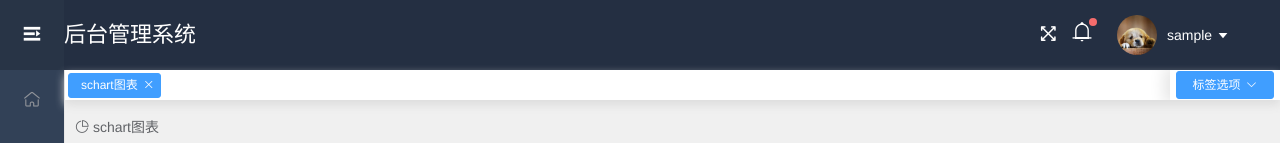
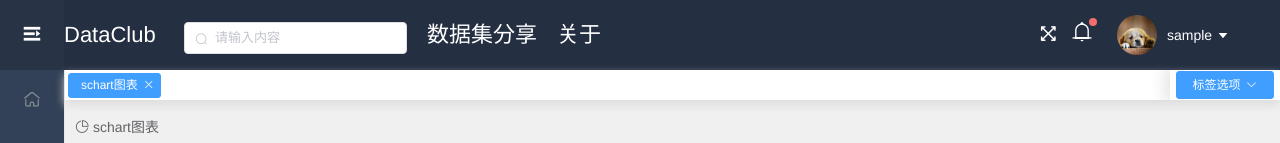
Before and after one commit to a1254898873/myVueProject, a Vue app: page /charts in a window 1280 px wide. Shown: the top 143 px of the page. Built offline with nearby package versions, Linux system fonts and the light colour scheme; sample sign-in values are in the browser's storage.

Commit message:
add search input

```diff
--- a/src/components/common/Header.vue
+++ b/src/components/common/Header.vue
@@ -8,16 +8,20 @@
       <i v-else class="el-icon-s-unfold"></i>
     </div>
 
+    <!-- 系统logo -->
+    <div class="logo">DataClub</div>
 
-        <!-- 系统logo -->
-        <div class="logo">后台管理系统</div>
-
+    <div class="header-left">
+      <el-input placeholder="请输入内容" v-model="searchValue">
+        <i slot="prefix" class="el-input__icon el-icon-search"></i>
+      </el-input>
+    </div>
+    <div class="dataframe">数据集分享</div>
+    <div class="about">关于</div>
 
     <!-- 头部组件右边功能区 -->
     <div class="header-right">
       <div class="header-user-con">
-
-
         <!-- 全屏显示 -->
         <div class="btn-fullscreen" @click="handleFullScreen">
           <!--tooltip提供了两个主题：dark和light，通过 effect 设置主题 -->
@@ -27,15 +31,10 @@
           </el-tooltip>
         </div>
 
-
         <!-- 消息中心 -->
         <div class="btn-bell">
           <!--  -->
-                    <el-tooltip
-                        effect="dark"
-                        :content="message?`有${message}条未读消息`:`消息中心`"
-                        placement="bottom"
-                    >
+          <el-tooltip effect="dark" :content="message?`有${message}条未读消息`:`消息中心`" placement="bottom">
             <router-link to="/tabs">
               <i class="el-icon-bell"></i>
             </router-link>
@@ -44,15 +43,13 @@
           <span class="btn-bell-badge" v-if="message"></span>
         </div>
 
-
         <!-- 用户头像 -->
         <div class="user-avator">
           <img src="../../assets/img/img.jpg" />
         </div>
 
-
         <!-- 用户名下拉菜单：trigger属性配置 click 激活
-                command：点击菜单项触发的事件回调 -->
+        command：点击菜单项触发的事件回调-->
         <el-dropdown class="user-name" trigger="click" @command="handleCommand">
           <span class="el-dropdown-link">
             {{username}}
@@ -66,63 +63,53 @@
             <el-dropdown-item divided command="loginout">退出登录</el-dropdown-item>
           </el-dropdown-menu>
         </el-dropdown>
-
-
       </div>
     </div>
   </div>
 </template>
 <script>
-
-
 // 加载bus实现组件通信
-    import bus from '../../utils/bus';
-
+import bus from "../../utils/bus";
 
 export default {
   data() {
     return {
       collapse: false,
       fullscreen: false,
-                name: 'AsunaCC',
-                message: 2
+      name: "AsunaCC",
+      message: 2,
+      searchValue: ""
     };
   },
-
 
   // 监控自定义属性
   computed: {
     username() {
       // 从本地存储中获取值
-                let username = localStorage.getItem('ms_username');
+      let username = localStorage.getItem("ms_username");
       // 对获取到的值进行判断，如果从本地存储能够获取到值，则使用该值，如果不能获取到，则使用 data 中设置的值
       return username ? username : this.name;
     }
   },
 
-
   methods: {
-
-
     // 用户名下拉菜单选择事件
     handleCommand(command) {
       //退出登录事件
-                if (command == 'loginout') {
+      if (command == "loginout") {
         // 从本地存储中删除用户名
-                    localStorage.removeItem('ms_username');
+        localStorage.removeItem("ms_username");
         // 跳转到登录页面
-                    this.$router.push('/login');
+        this.$router.push("/login");
       }
     },
-
 
     // 侧边栏折叠
     collapseChage() {
       this.collapse = !this.collapse;
       // 通过bus发送信息
-                bus.$emit('collapse', this.collapse);
+      bus.$emit("collapse", this.collapse);
     },
-
 
     // 全屏事件
     handleFullScreen() {
@@ -160,16 +147,15 @@
     }
   },
 
-
   // 初始化页面完成后，对页面可见区域宽度进行判定，如果页面宽度小于1500，则触发 collapseChage 方法。
   mounted() {
     if (document.body.clientWidth < 1500) {
       this.collapseChage();
     }
     //通过 bus 通信获取 message 的值。
-            bus.$on('msg', (e) => {
+    bus.$on("msg", e => {
       this.message = e;
-            })
+    });
   }
 };
 </script>
@@ -185,6 +171,21 @@
   font-size: 22px;
   color: #fff;
 }
+.header-left {
+  float: left;
+  line-height: 70px;
+}
+.dataframe {
+  margin-left: 20px;
+  margin-right: 20px;
+  float: left;
+  line-height: 70px;
+}
+.about {
+  margin-right: 20px;
+  float: left;
+  line-height: 70px;
+}
 .collapse-btn {
   float: left;
   padding: 0 21px;
@@ -193,7 +194,7 @@
 }
 .header .logo {
   float: left;
-        width: 250px;
+  width: 120px;
   line-height: 70px;
 }
 .header-right {
```
Lines whose indentation alone changed are shown as unchanged.
